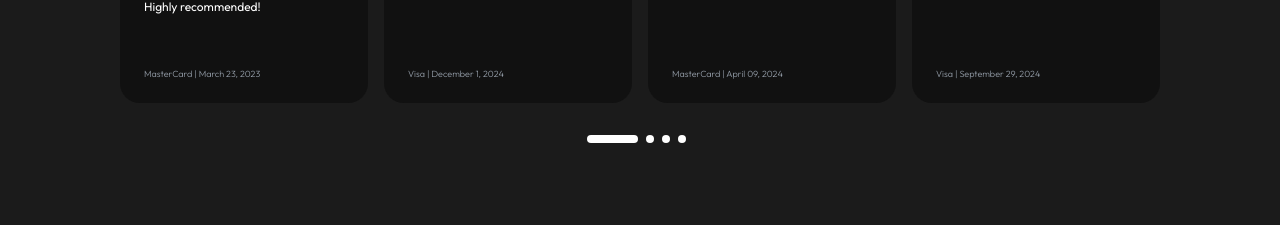
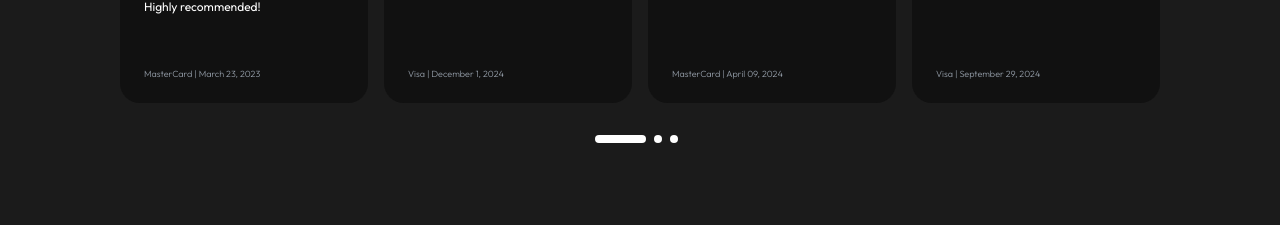
Before and after one commit to denbasun/Soldi.github.io, a React (Create React App) app: page / in a window 1280 px wide. Shown: the part 3895-4120 px from the top of the page. Built offline with nearby package versions, Linux system fonts and the light colour scheme.

Commit message:
add review slider logic proceed

```diff
--- a/src/components/reviews/Reviews.js
+++ b/src/components/reviews/Reviews.js
@@ -26,23 +26,22 @@ const reviewsData = [
     {img: userImg6, name: 'Emily Stone', text:'I’ve been using Solidi 3 for some time now, and it’s great for managing personal and business payments. The platform is secure and straightforward. The occasional minor delay is the only downside, but overall, it’s excellent.', mark: 4, PaymentMethod: "MasterCard", data: 'January 12, 2023'},
     {img: userImg7, name: 'Sophia White', text:'Using Solidi 3 has been an amazing experience. The payment system is quick, reliable, and very secure. I’ve recommended it to all my colleagues. Definitely a must-try for anyone looking for efficiency!', mark: 5, PaymentMethod: "Visa", data: 'May 3, 2024'},
     {img: userImg8, name: ' Green', text:'Solidi 3 is very user-friendly, and the speed of transactions is impressive. I use it daily for my business, and it has never let me down. Great service and excellent support team.', mark: 5, PaymentMethod: "Apple Pay", data: 'October 8, 2024'},
-    {img: userImg9, name: 'Olivia Brown', text:'I like Solidi 3 because it’s very intuitive and handles payments securely. It’s a bit pricey compared to other options, but the reliability and speed make up for it. Worth every penny.', mark: 5, PaymentMethod: "PayPal", data: 'November 2, 2023'}
+    {img: userImg9, name: 'Olivia Brown', text:'I like Solidi 3 because it’s very intuitive and handles payments securely. It’s a bit pricey compared to other options, but the reliability and speed make up for it. Worth every penny.', mark: 5, PaymentMethod: "PayPal", data: 'November 2, 2023'},
 
 ]
 
-
-
 function Reviews({setRef}) {
+    console.log('Review render')
     const reviewsRef = useRef(null);
     const sliderRef = useRef(null);
     const [SliderWidth, setSliderWidth] = useState(0);
-    const slideWidth = Math.round(SliderWidth/4)
-    console.log(slideWidth)
+    const [offset, setOffset] = useState(0)
+    const [clickedDotId, setClickedDotId] = useState(0)
+    const slideCardWidth = Math.round(SliderWidth/4)
     const fieldWidth = (100 * reviewsData.length)/4 +"%";
-    const [offset, setOffset] = useState(0)
+    const activeSlideQuantity = Math.floor(((reviewsData.length)/4))
 
     useEffect(()=>{
-        console.log(SliderWidth)
         if (sliderRef.current) {
             setSliderWidth(sliderRef.current.getBoundingClientRect().width);
           }
@@ -50,21 +49,33 @@ function Reviews({setRef}) {
             setRef(reviewsRef)
         }
 
+        if(clickedDotId == 0){
+            setOffset(0)
+        }else{
+            setOffset(-SliderWidth*clickedDotId)
+        }
+
         return () => {
             reviewsRef.current = null;// очистка рефа после размонтирования
         };
 
-    },[SliderWidth])
+    },[clickedDotId])
 
-    function handleSetOffset(){
-
-        if(offset == -slideWidth * (reviewsData.length -4)){
-            setOffset(0)
-        }else{
-            setOffset((offset) =>-slideWidth + offset)
+    function handleSetOffset(e){
+        if(clickedDotId !== e.target.id){
+            setClickedDotId(e.target.id)
         }
 
     }
+
+    const dotsArr = []
+    function getDots(){
+        for(let i = 0; i < activeSlideQuantity+1; i++ ){
+            dotsArr.push(<div onClick={(e)=>handleSetOffset(e)} id= {i} key={i} className={clickedDotId == i ? "dot active" : 'dot'}></div>)
+        }
+    }
+    getDots()
+
 
     return(
         <section ref={reviewsRef} id={4} className="reviews">
@@ -80,20 +91,15 @@ function Reviews({setRef}) {
 
                             const {img, text, mark, PaymentMethod, data, name}=card
                             return(
-                                <ReviewCard slideWidth={slideWidth} key = {i} userName={name} userImg={img} userText={text} userMark={mark} userPayment={PaymentMethod} data={data}/>
+                                <ReviewCard slideWidth={slideCardWidth} key = {i} userName={name} userImg={img} userText={text} userMark={mark} userPayment={PaymentMethod} data={data}/>
                             )
                         })
                         }
                     </div>
 
                 </div>
-                <div onClick={()=>handleSetOffset()} className="dots">
-                        <div className="dot active"></div>
-                        <div className="dot"></div>
-                        <div className="dot"></div>
-                        <div className="dot"></div>
-
-
+                <div className="dots">
+                        {dotsArr}
                 </div>
             </div>
         </section>
--- a/src/components/reviews/Reviews.scss
+++ b/src/components/reviews/Reviews.scss
@@ -28,6 +28,8 @@
                 height: 8px;
                 margin-right: 8px;
                 background-color: #fff;
+                user-select: none;
+                cursor: pointer;
             }
             .active{
                 border-radius: 5px;
```
